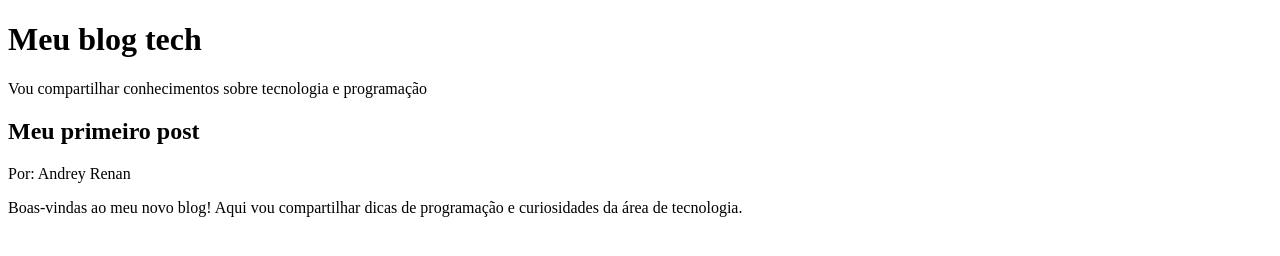
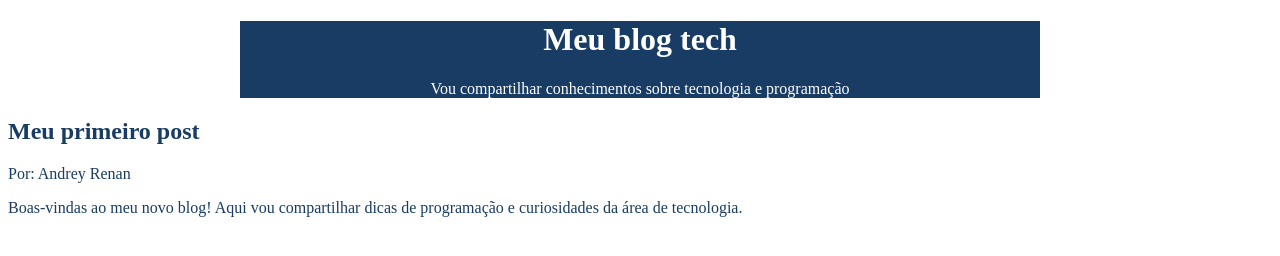
Before and after one commit to andreyrenanfarias-ctrl/andrey7, a plain HTML site: page andrey7/index.html in a window 1280 px wide. Drawn offline with Linux system fonts and the light colour scheme.

Commit message:
atualizar comando

```diff
--- a/andrey7/index.html
+++ b/andrey7/index.html
@@ -5,6 +5,18 @@
        <meta charset="UTF-8">
        <meta name="viewport" content="width=device-width, initial-scale=1.0">
        <title>Blog</title>
+       <style>header{
+        background-color: #183C63;
+        color: #FFFFFF;
+        text-align: center;
+      max-width: 800px;
+      margin: 0 auto;
+      }
+      main{
+        background-color: #FFFFFF;
+        color: #183C63;
+      }
+       </style>
 </head>
 <body>
     <header>
```
